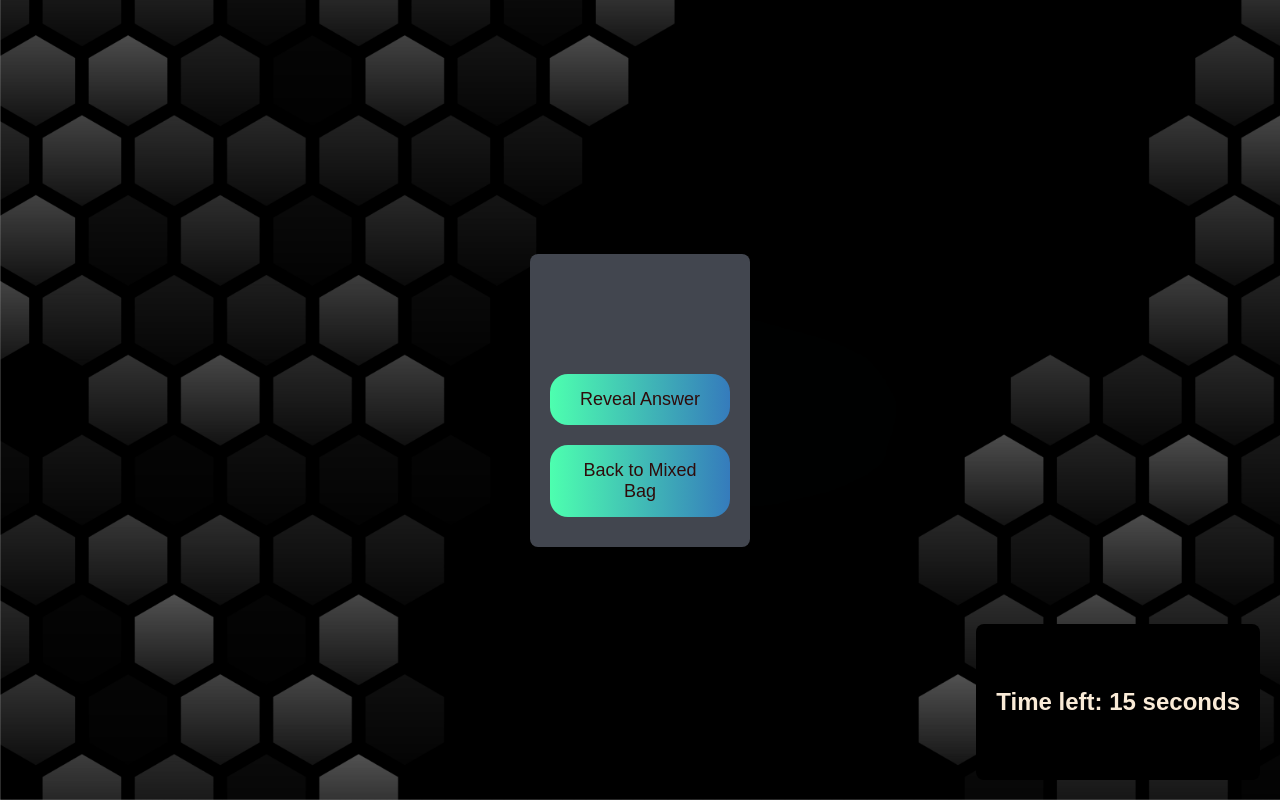
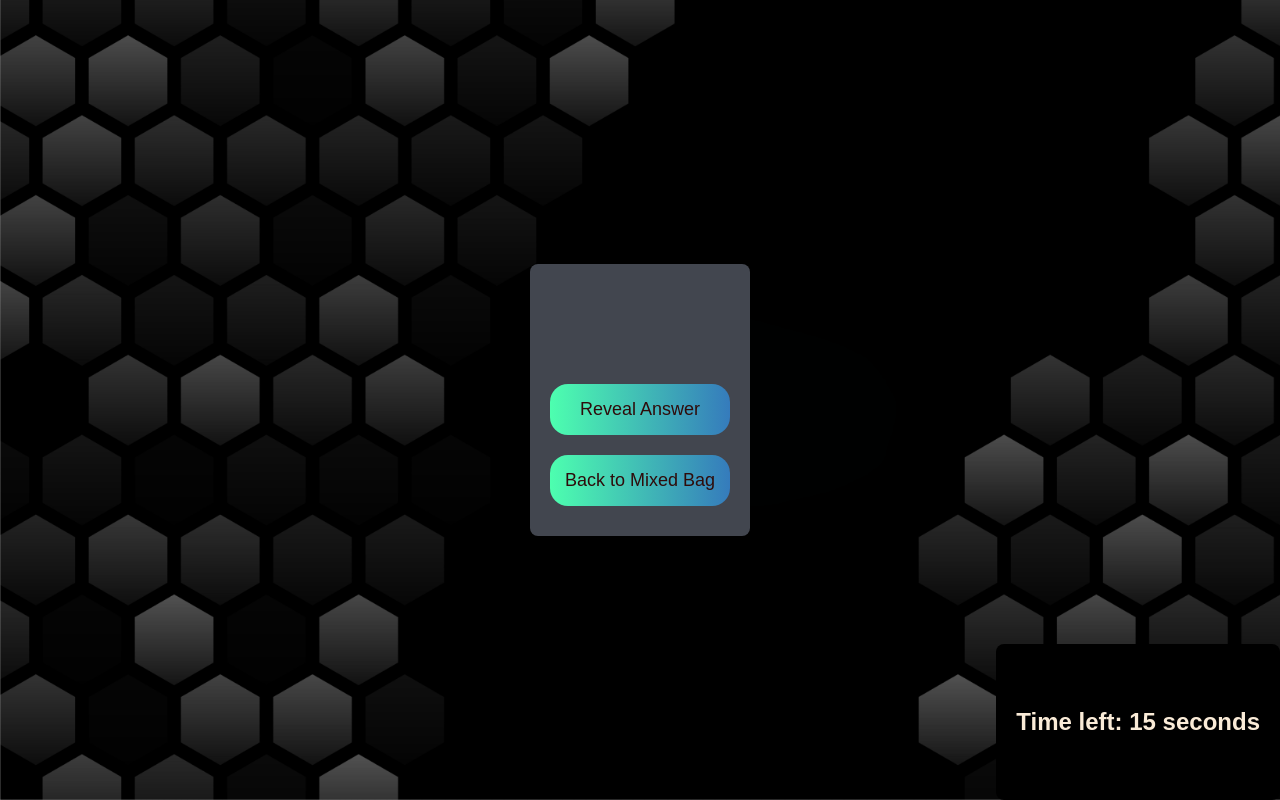
Before and after one commit to Lonesoldier230/JS_Quiz_Contest, a Django app: template sxj_quiz/front_end/template/Rounds/mixed_bag.html in a window 1280 px wide. Run offline with Django 5.2, Linux system fonts and the light colour scheme; the template is opened without the code that fills it, so the values that code supplies are empty.

Commit message:
doubling bug

```diff
--- a/sxj_quiz/front_end/template/Rounds/mixed_bag.html
+++ b/sxj_quiz/front_end/template/Rounds/mixed_bag.html
@@ -37,7 +37,7 @@
         .button {
             display: block;
             width: 100%;
-            max-width: 180px;
+            max-width: 500px;
             margin: 10px 0;
             padding: 15px;
             font-size: 18px;
@@ -58,8 +58,6 @@
         }
         .bottom-right-container {
             position: absolute;
-            bottom: 20px;
-            right: 20px;
         }
     </style>
 </head>
```
